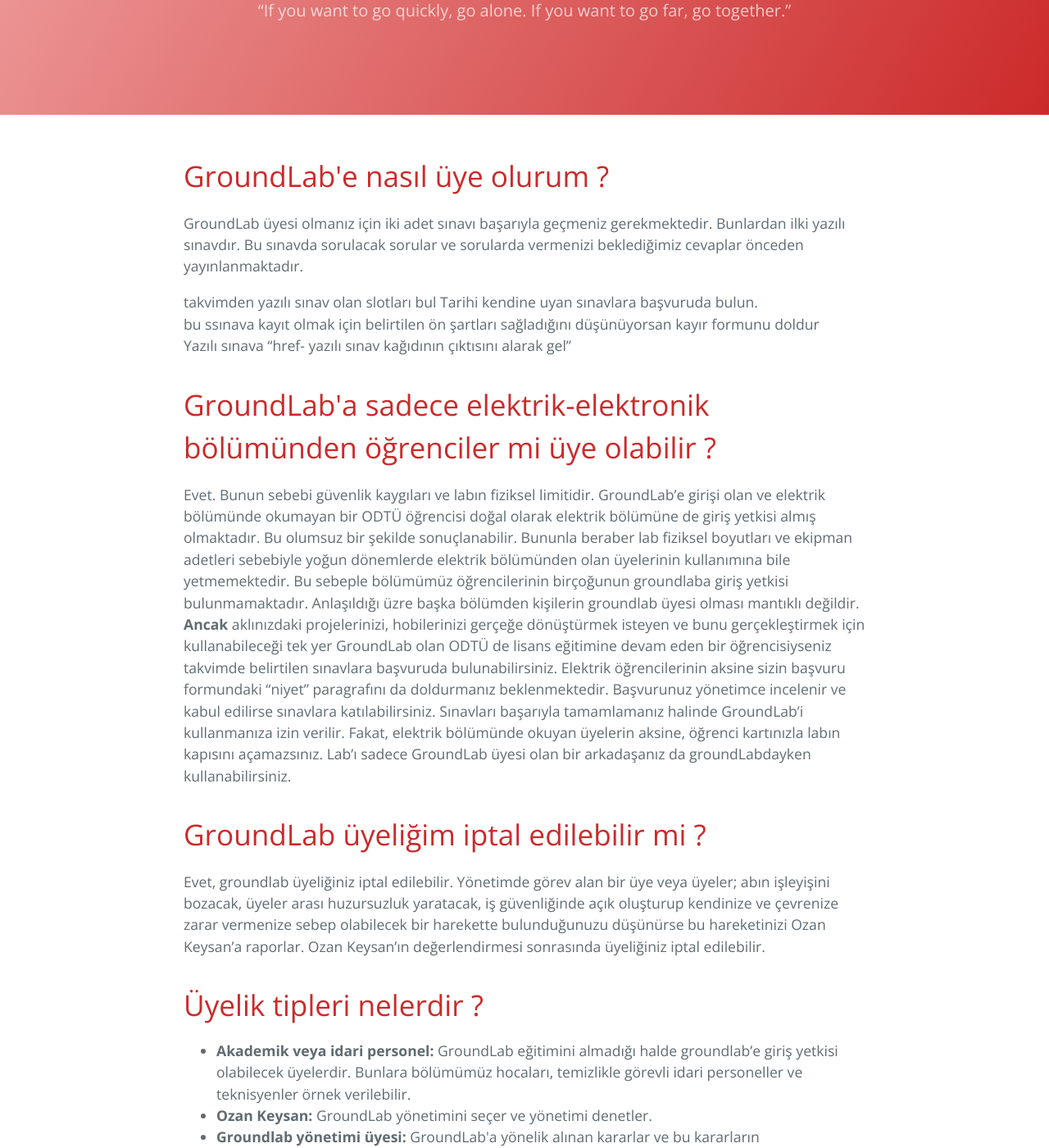
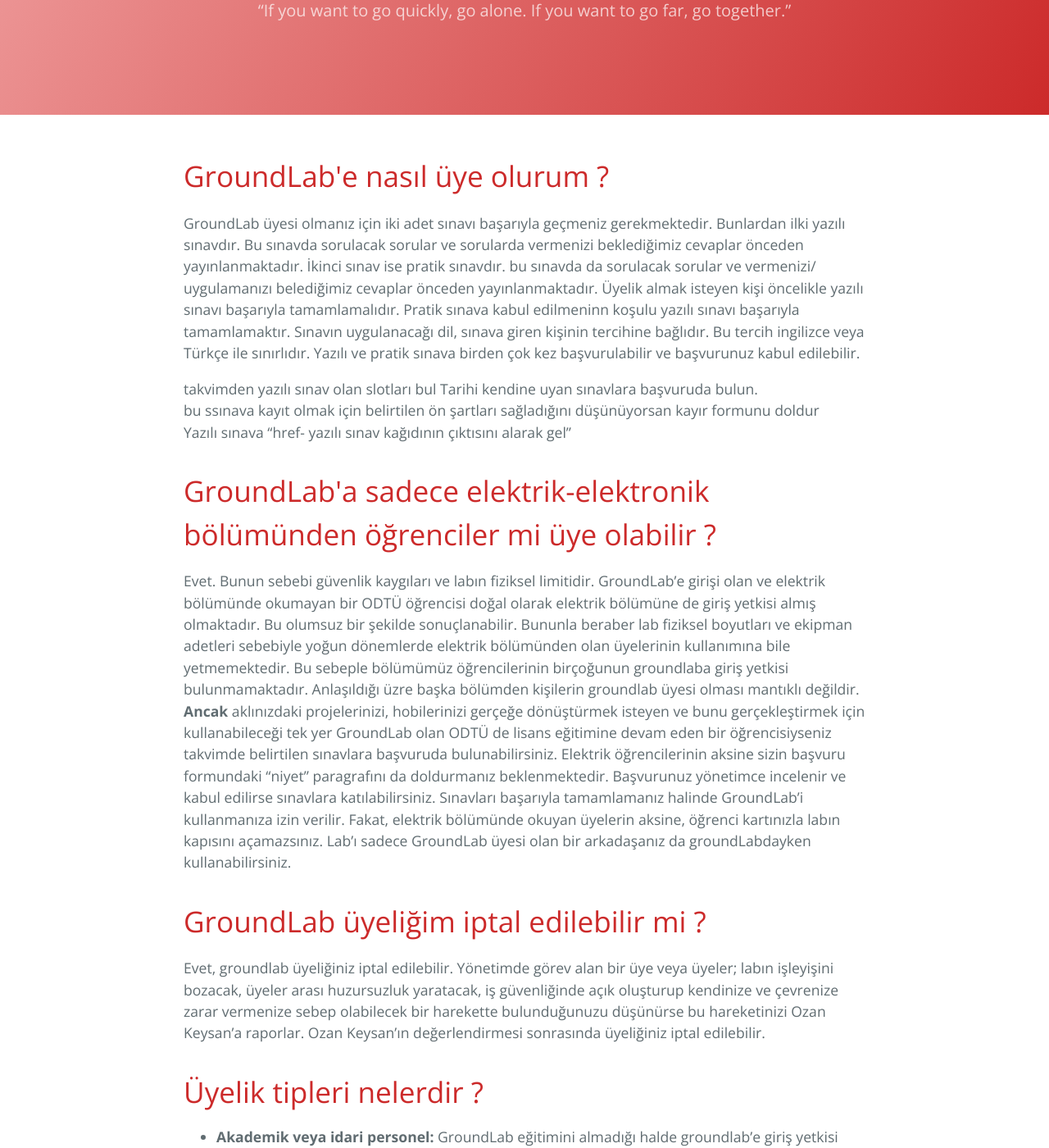
Before and after one commit to groundlabmetu/groundlabmetu.github.io, a Jekyll site: the page built from üyelik.md, in a window 1280 px wide and 1400 px high, scrolled down 267 px. Shown: the whole window at 82% size. Built offline with Jekyll 4.4.1, drawn with Linux system fonts in a browser that asks for light colours.

Commit message:
Update üyelik.md

```diff
--- a/üyelik.md
+++ b/üyelik.md
@@ -8,7 +8,8 @@
 ---
 <h1>GroundLab'e nasıl üye olurum ?</h1>
 
-  GroundLab üyesi olmanız için iki adet sınavı başarıyla geçmeniz gerekmektedir. Bunlardan ilki yazılı sınavdır. Bu sınavda sorulacak sorular ve sorularda vermenizi beklediğimiz cevaplar önceden yayınlanmaktadır.
+  GroundLab üyesi olmanız için iki adet sınavı başarıyla geçmeniz gerekmektedir. Bunlardan ilki yazılı sınavdır. Bu sınavda sorulacak sorular ve sorularda vermenizi beklediğimiz cevaplar önceden yayınlanmaktadır. İkinci sınav ise pratik sınavdır. bu sınavda da sorulacak sorular ve vermenizi/ uygulamanızı belediğimiz cevaplar önceden yayınlanmaktadır. Üyelik almak isteyen kişi öncelikle yazılı sınavı başarıyla tamamlamalıdır. Pratik sınava kabul edilmeninn koşulu yazılı sınavı başarıyla tamamlamaktır. Sınavın uygulanacağı dil, sınava giren kişinin tercihine bağlıdır. Bu tercih ingilizce veya Türkçe ile sınırlıdır. Yazılı ve pratik sınava birden çok kez başvurulabilir ve başvurunuz kabul edilebilir.
+
 
    takvimden yazılı sınav olan slotları bul
    Tarihi kendine uyan sınavlara başvuruda bulun.
@@ -21,7 +22,7 @@
 
 
 <h1>GroundLab üyeliğim iptal edilebilir mi ?</h1>
-Evet, groundlab üyeliğiniz iptal edilebilir. Yönetimde görev alan bir üye veya üyeler; abın işleyişini bozacak, üyeler arası huzursuzluk yaratacak, iş güvenliğinde açık oluşturup kendinize ve çevrenize zarar vermenize sebep olabilecek bir harekette bulunduğunuzu düşünürse bu hareketinizi Ozan Keysan'a raporlar. Ozan Keysan'ın değerlendirmesi sonrasında üyeliğiniz iptal edilebilir.
+Evet, groundlab üyeliğiniz iptal edilebilir. Yönetimde görev alan bir üye veya üyeler; labın işleyişini bozacak, üyeler arası huzursuzluk yaratacak, iş güvenliğinde açık oluşturup kendinize ve çevrenize zarar vermenize sebep olabilecek bir harekette bulunduğunuzu düşünürse bu hareketinizi Ozan Keysan'a raporlar. Ozan Keysan'ın değerlendirmesi sonrasında üyeliğiniz iptal edilebilir.
 
 <h1>Üyelik tipleri nelerdir ?</h1>
   <ul>
```
